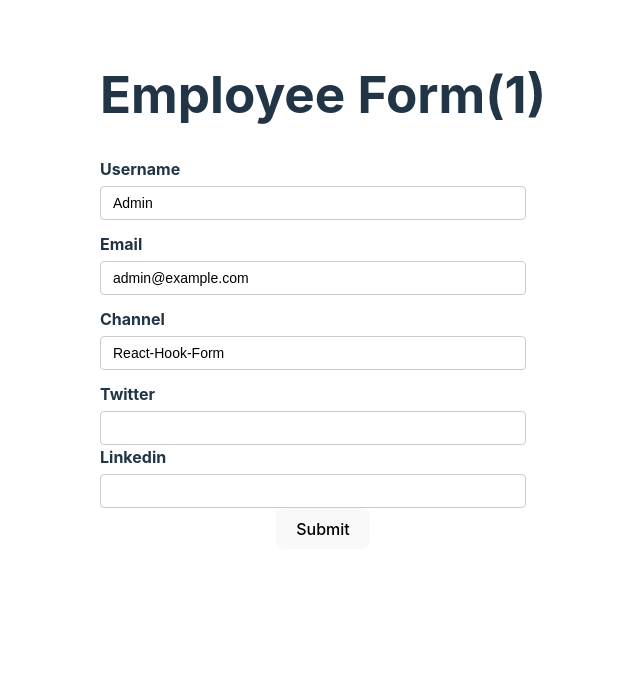
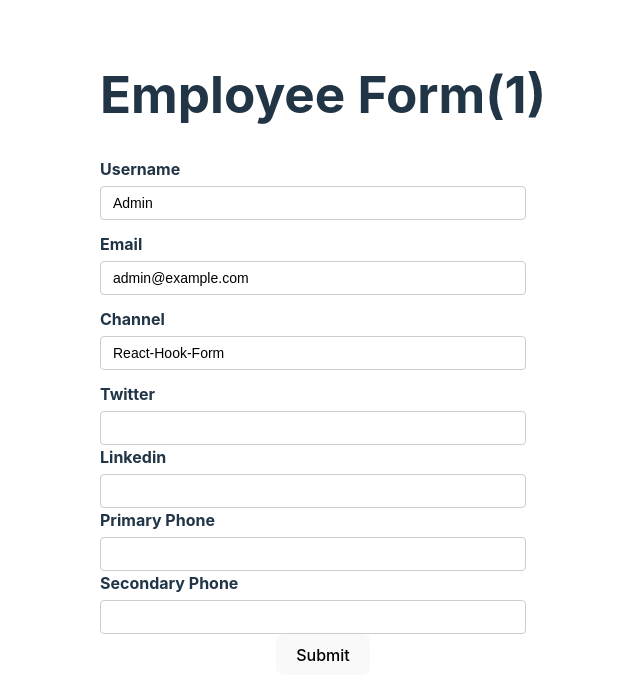
Before and after one commit to raiyhanbhuiyan17/React-Hook-Form, a React (Create React App) app: page / in a window 1280 px wide. Shown: the top 700 px of the page, without its empty margins (317-957 px from the left). Built offline with nearby package versions, Linux system fonts and the light colour scheme.

Commit message:
5. Arrays: nested object using array

```diff
--- a/src/components/Form.tsx
+++ b/src/components/Form.tsx
@@ -12,6 +12,7 @@
     linkedin: string;
     twitter: string;
   };
+  phoneNumbers: string[];
 }
 
  const Form = () => {
@@ -24,7 +25,8 @@
           social:{
             linkedin:"",
             twitter:"",
-          }
+          },
+          phoneNumbers:["",""],
       }
     });
     //console.log(form);
@@ -95,6 +97,16 @@
           <label htmlFor="twitter">Linkedin</label>
           <input type="text" id="linkedin" {...register("social.twitter")} />
           </div>
+          {/* . [dot] notation(phoneNumbers.0) is used for consistency in typescript we can't use bracket notation for this index phoneNumbers[0] */}
+          <div form-control>
+          <label htmlFor="primary-phone">Primary Phone</label>
+          <input type="text" id="primary-phone" {...register("phoneNumbers.0")} />
+          </div>
+
+          <div form-control>
+          <label htmlFor="secondary-phone">Secondary Phone</label>
+          <input type="text" id="secondary-phone" {...register("phoneNumbers.1")} />
+          </div>
 
           <button>Submit</button>
         </form>
```
